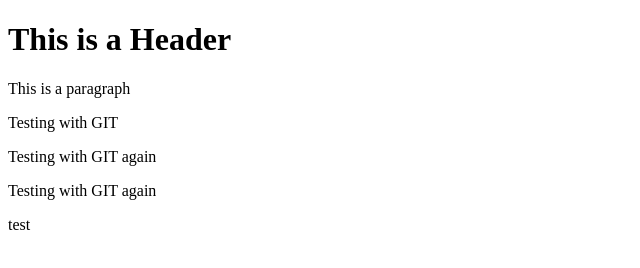
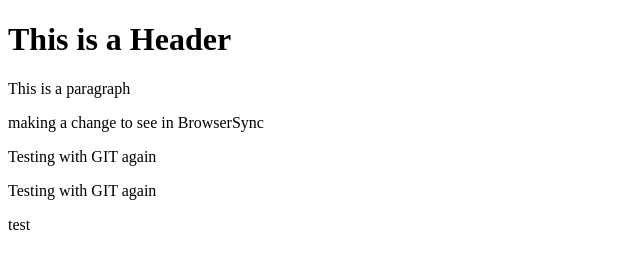
Before and after one commit to kdinosaur/git-test, a website: page index.html in a window 1280 px wide. Shown: the whole page, without its empty margins (0-640 px from the left). Drawn offline with Linux system fonts and the light colour scheme.

Commit message:
added modified index.html file that has 1 line changed

```diff
--- a/index.html
+++ b/index.html
@@ -5,7 +5,7 @@
     <body>
         <h1>This is a Header</h1>
         <p>This is a paragraph</p>
-        <p>Testing with GIT</p>
+        <p>making a change to see in BrowserSync</p>
         <p>Testing with GIT again</p>
           <p>Testing with GIT again</p>
           <p> test </p>
```
